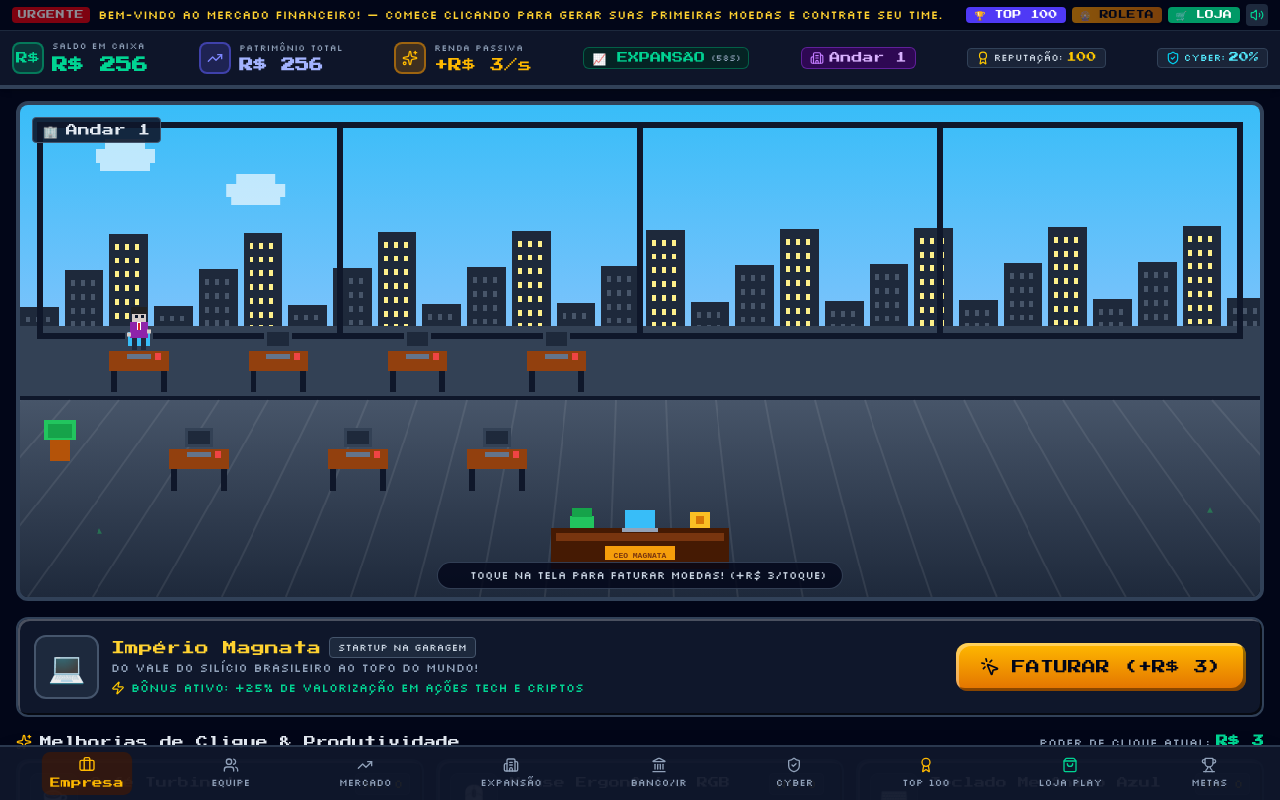
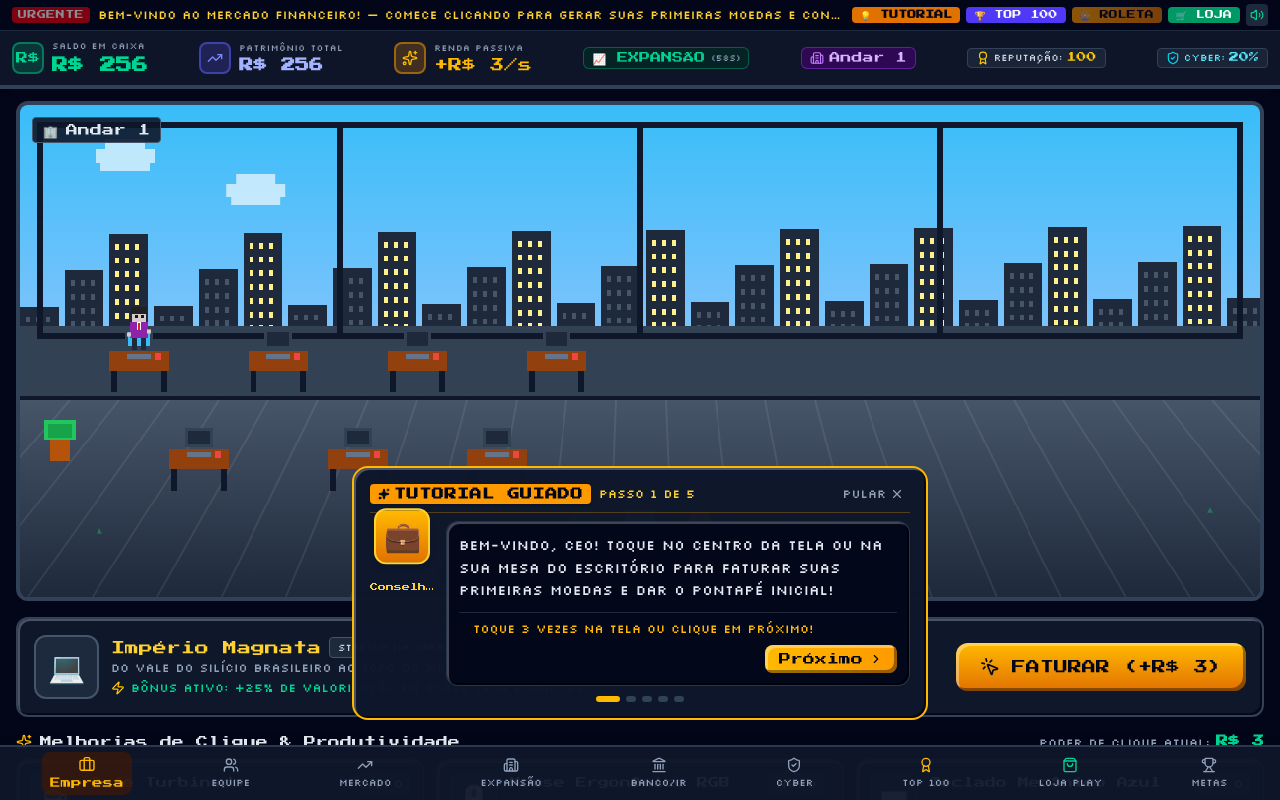
Before and after one commit to videosmusicasedandrade/Magnata.dos.negocios, a React (Vite) app: page / in a window 1280 px wide. Both pictures are taken after a click on the button "INICIAR JORNADA BILIONÁRIA". Shown: the top 800 px of the page. Built offline with nearby package versions, Linux system fonts and the light colour scheme.

Commit message:
feat: add guided tutorial system
Implement a step-by-step tutorial for new users, including state management, HUD integration, and a dedicated banner component to guide players through core game mechanics.

```diff
--- a/src/App.tsx
+++ b/src/App.tsx
@@ -43,6 +43,7 @@ import { DilemmaModal } from './components/DilemmaModal';
 import { SkyscraperModal } from './components/SkyscraperModal';
 import { WheelOfFortuneModal } from './components/WheelOfFortuneModal';
 import { RewardedAdModal } from './components/RewardedAdModal';
+import { GuidedTutorialBanner, TUTORIAL_STEPS } from './components/GuidedTutorialBanner';
 import { processGooglePlayPurchase, restorePurchases } from './game/billing';
 import { applyWheelReward } from './game/adsAndWheel';
 import { updatePlayerCeoProfile } from './game/leaderboard';
@@ -286,6 +287,62 @@ export default function App() {
     return () => clearInterval(saveTimer);
   }, [inGame, gameState]);
 
+  // Tutorial step handlers
+  const handleNextTutorialStep = () => {
+    setGameState((prev) => {
+      const currentStep = prev.tutorialStep ?? 0;
+      if (currentStep >= TUTORIAL_STEPS.length - 1) {
+        return {
+          ...prev,
+          tutorialActive: false,
+        };
+      }
+      const nextStep = currentStep + 1;
+      const targetTab = TUTORIAL_STEPS[nextStep]?.targetTab as TabId;
+      if (targetTab) {
+        setActiveTab(targetTab);
+      }
+      return {
+        ...prev,
+        tutorialStep: nextStep,
+        tutorialActive: true,
+      };
+    });
+  };
+
+  const handleSkipTutorial = () => {
+    setGameState((prev) => ({
+      ...prev,
+      tutorialActive: false,
+    }));
+  };
+
+  const handleOpenTutorial = () => {
+    setGameState((prev) => ({
+      ...prev,
+      tutorialStep: 0,
+      tutorialActive: true,
+    }));
+    setActiveTab('escritorio');
+  };
+
+  const handleSelectTab = (tab: TabId) => {
+    setActiveTab(tab);
+    soundEngine.playCoin();
+
+    setGameState((prev) => {
+      if (!prev.tutorialActive) return prev;
+      const step = prev.tutorialStep ?? 0;
+      if (step === 1 && tab === 'equipe') {
+        return { ...prev, tutorialStep: 2 };
+      }
+      if (step === 2 && tab === 'mercado') {
+        return { ...prev, tutorialStep: 3 };
+      }
+      return prev;
+    });
+  };
+
   // Manual Tap handler
   const handleTap = useCallback((x?: number, y?: number) => {
     setGameState((prev) => {
@@ -293,12 +350,21 @@ export default function App() {
       const isCrit = Math.random() < 0.15;
       const finalGain = isCrit ? clickVal * 3 : clickVal;
 
+      const nextClicks = prev.totalClicks + 1;
+      let nextStep = prev.tutorialStep ?? 0;
+      if (prev.tutorialActive && (nextStep === 0 || nextStep === undefined)) {
+        if (nextClicks >= 3) {
+          nextStep = 1;
+        }
+      }
+
       return {
         ...prev,
         cash: prev.cash + finalGain,
         totalEarnedAllTime: prev.totalEarnedAllTime + finalGain,
         currentQuarterEarnings: prev.currentQuarterEarnings + finalGain,
-        totalClicks: prev.totalClicks + 1,
+        totalClicks: nextClicks,
+        tutorialStep: nextStep,
       };
     });
   }, []);
@@ -872,8 +938,9 @@ export default function App() {
         onOpenSkyscraper={() => setIsSkyscraperOpen(true)}
         onOpenCycleInfo={() => setIsCycleInfoOpen(true)}
         onOpenWheel={() => setIsRewardedAdOpen(true)}
-        onOpenShop={() => setActiveTab('loja')}
-        onOpenLeaderboard={() => setActiveTab('ranking')}
+        onOpenShop={() => handleSelectTab('loja')}
+        onOpenLeaderboard={() => handleSelectTab('ranking')}
+        onOpenTutorial={handleOpenTutorial}
       />
 
       {/* Floating Billing / Reward Toast */}
@@ -1027,10 +1094,7 @@ export default function App() {
       {/* 3. DOCK / BOTTOM NAVIGATION BAR (Android Mobile + Web Optimized) */}
       <nav className="fixed bottom-0 left-0 right-0 z-40 bg-slate-900/95 border-t-2 border-slate-700/80 px-2 py-1.5 flex items-center justify-start sm:justify-around overflow-x-auto gap-2 sm:gap-0 select-none shadow-2xl">
         <button
-          onClick={() => {
-            setActiveTab('escritorio');
-            soundEngine.playCoin();
-          }}
+          onClick={() => handleSelectTab('escritorio')}
           className={`flex flex-col items-center gap-0.5 px-2 py-1 rounded-lg transition-all cursor-pointer ${
             activeTab === 'escritorio'
               ? 'text-amber-400 bg-amber-950/60 font-pixel scale-105'
@@ -1042,13 +1106,10 @@ export default function App() {
         </button>
 
         <button
-          onClick={() => {
-            setActiveTab('equipe');
-            soundEngine.playCoin();
-          }}
+          onClick={() => handleSelectTab('equipe')}
           className={`flex flex-col items-center gap-0.5 px-2 py-1 rounded-lg transition-all cursor-pointer ${
             activeTab === 'equipe'
-              ? 'text-indigo-400 bg-indigo-950/60 font-pixel scale-105'
+              ? 'text-indigo-400 bg-indigo-950/60 font-pixel scale-105 ring-2 ring-amber-400/80 animate-pulse'
               : 'text-slate-400 hover:text-slate-200 font-retro'
           }`}
         >
@@ -1057,10 +1118,7 @@ export default function App() {
         </button>
 
         <button
-          onClick={() => {
-            setActiveTab('mercado');
-            soundEngine.playCoin();
-          }}
+          onClick={() => handleSelectTab('mercado')}
           className={`flex flex-col items-center gap-0.5 px-2 py-1 rounded-lg transition-all cursor-pointer ${
             activeTab === 'mercado'
               ? 'text-blue-400 bg-blue-950/60 font-pixel scale-105'
@@ -1072,10 +1130,7 @@ export default function App() {
         </button>
 
         <button
-          onClick={() => {
-            setActiveTab('expansao');
-            soundEngine.playCoin();
-          }}
+          onClick={() => handleSelectTab('expansao')}
           className={`flex flex-col items-center gap-0.5 px-2 py-1 rounded-lg transition-all cursor-pointer ${
             activeTab === 'expansao'
               ? 'text-purple-400 bg-purple-950/60 font-pixel scale-105'
@@ -1087,10 +1142,7 @@ export default function App() {
         </button>
 
         <button
-          onClick={() => {
-            setActiveTab('financas');
-            soundEngine.playCoin();
-          }}
+          onClick={() => handleSelectTab('financas')}
           className={`flex flex-col items-center gap-0.5 px-2 py-1 rounded-lg transition-all cursor-pointer ${
             activeTab === 'financas'
               ? 'text-emerald-400 bg-emerald-950/60 font-pixel scale-105'
@@ -1102,10 +1154,7 @@ export default function App() {
         </button>
 
         <button
-          onClick={() => {
-            setActiveTab('cyber');
-            soundEngine.playCoin();
-          }}
+          onClick={() => handleSelectTab('cyber')}
           className={`flex flex-col items-center gap-0.5 px-2 py-1 rounded-lg transition-all cursor-pointer ${
             activeTab === 'cyber'
               ? 'text-cyan-400 bg-cyan-950/60 font-pixel scale-105'
@@ -1117,10 +1166,7 @@ export default function App() {
         </button>
 
         <button
-          onClick={() => {
-            setActiveTab('ranking');
-            soundEngine.playCoin();
-          }}
+          onClick={() => handleSelectTab('ranking')}
           className={`flex flex-col items-center gap-0.5 px-2 py-1 rounded-lg transition-all cursor-pointer ${
             activeTab === 'ranking'
               ? 'text-amber-400 bg-amber-950/60 font-pixel scale-105 ring-1 ring-amber-400'
@@ -1132,10 +1178,7 @@ export default function App() {
         </button>
 
         <button
-          onClick={() => {
-            setActiveTab('loja');
-            soundEngine.playCoin();
-          }}
+          onClick={() => handleSelectTab('loja')}
           className={`flex flex-col items-center gap-0.5 px-2 py-1 rounded-lg transition-all cursor-pointer ${
             activeTab === 'loja'
               ? 'text-emerald-400 bg-emerald-950/60 font-pixel scale-105 ring-1 ring-emerald-400'
@@ -1147,10 +1190,7 @@ export default function App() {
         </button>
 
         <button
-          onClick={() => {
-            setActiveTab('conquistas');
-            soundEngine.playCoin();
-          }}
+          onClick={() => handleSelectTab('conquistas')}
           className={`flex flex-col items-center gap-0.5 px-2 py-1 rounded-lg transition-all cursor-pointer ${
             activeTab === 'conquistas'
               ? 'text-yellow-400 bg-yellow-950/60 font-pixel scale-105'
@@ -1163,6 +1203,17 @@ export default function App() {
       </nav>
 
       {/* 4. MODALS & POPUPS */}
+      {/* Guided Tutorial Overlay Banner */}
+      {gameState.tutorialActive && (
+        <GuidedTutorialBanner
+          currentStep={gameState.tutorialStep ?? 0}
+          activeTab={activeTab}
+          onNextStep={handleNextTutorialStep}
+          onSkipTutorial={handleSkipTutorial}
+          onNavigateTab={(tab) => handleSelectTab(tab as TabId)}
+        />
+      )}
+
       {/* Rewarded Video Ad Modal */}
       <RewardedAdModal
         isOpen={isRewardedAdOpen}
--- /dev/null
+++ b/src/components/GuidedTutorialBanner.tsx
@@ -0,0 +1,175 @@
+import React from 'react';
+import { Sparkles, ChevronRight, X, HelpCircle, CheckCircle2, ArrowDown } from 'lucide-react';
+import { soundEngine } from '../game/audio';
+
+export interface TutorialStepConfig {
+  id: number;
+  title: string;
+  avatarEmoji: string;
+  advisorTitle: string;
+  message: string;
+  actionHint: string;
+  targetTab?: string;
+  highlightText: string;
+}
+
+export const TUTORIAL_STEPS: TutorialStepConfig[] = [
+  {
+    id: 0,
+    title: '1. Toque para Enriquecer',
+    avatarEmoji: '💼',
+    advisorTitle: 'Conselheiro Magnata',
+    message: 'Bem-vindo, CEO! Toque no centro da tela ou na sua mesa do escritório para faturar suas primeiras moedas e dar o pontapé inicial!',
+    actionHint: 'Toque 3 vezes na tela ou clique em Próximo!',
+    targetTab: 'escritorio',
+    highlightText: 'Toque na tela',
+  },
+  {
+    id: 1,
+    title: '2. Contrate sua Equipe',
+    avatarEmoji: '👨‍💼',
+    advisorTitle: 'Diretor de RH',
+    message: 'Excelente! Dinheiro em caixa. Agora abra a aba "Equipe" no menu inferior para contratar executivos e gerar renda passiva automática!',
+    actionHint: 'Abra a aba "Equipe" no menu inferior!',
+    targetTab: 'equipe',
+    highlightText: 'Aba Equipe',
+  },
+  {
+    id: 2,
+    title: '3. Invista no Mercado',
+    avatarEmoji: '📈',
+    advisorTitle: 'Analista de Mercado',
+    message: 'Ótimo trabalho! Sua equipe está gerando moedas a cada segundo. Vá até a aba "Mercado" para comprar Ações e Criptomoedas!',
+    actionHint: 'Explore a aba "Mercado"!',
+    targetTab: 'mercado',
+    highlightText: 'Aba Mercado',
+  },
+  {
+    id: 3,
+    title: '4. Fique Atento à Economia',
+    avatarEmoji: '🗞️',
+    advisorTitle: 'Economista Chefe',
+    message: 'Dica de Mestre: Acompanhe as Notícias e o Ciclo Econômico no topo para saber exatamente quando comprar na baixa e vender na alta!',
+    actionHint: 'Observe o indicador de Ciclo no HUD do topo!',
+    targetTab: 'escritorio',
+    highlightText: 'Ciclo Econômico',
+  },
+  {
+    id: 4,
+    title: '5. Domine o Mercado!',
+    avatarEmoji: '👑',
+    advisorTitle: 'Sócio Fundador',
+    message: 'Sensacional! Você aprendeu o básico. Agora erga os andares do seu Arranha-Céu, adquira concorrentes e suba no Ranking dos Top 100 CEOs!',
+    actionHint: 'Concluir Tutorial e Jogar! 🎉',
+    targetTab: 'escritorio',
+    highlightText: 'Jornada Bilionária',
+  },
+];
+
+interface GuidedTutorialBannerProps {
+  currentStep: number;
+  activeTab: string;
+  onNextStep: () => void;
+  onSkipTutorial: () => void;
+  onNavigateTab: (tab: string) => void;
+}
+
+export const GuidedTutorialBanner: React.FC<GuidedTutorialBannerProps> = ({
+  currentStep,
+  activeTab,
+  onNextStep,
+  onSkipTutorial,
+  onNavigateTab,
+}) => {
+  const stepConfig = TUTORIAL_STEPS[currentStep] || TUTORIAL_STEPS[TUTORIAL_STEPS.length - 1];
+  const totalSteps = TUTORIAL_STEPS.length;
+  const isLastStep = currentStep === totalSteps - 1;
+
+  const handleNext = () => {
+    soundEngine.playCoin();
+    if (stepConfig.targetTab && stepConfig.targetTab !== activeTab) {
+      onNavigateTab(stepConfig.targetTab);
+    }
+    onNextStep();
+  };
+
+  return (
+    <aside
+      aria-label="Tutorial Guiado"
+      className="fixed bottom-20 left-1/2 -translate-x-1/2 z-50 w-[94%] max-w-xl bg-slate-900/98 border-2 border-amber-400 rounded-2xl p-3.5 sm:p-4 shadow-[0_10px_35px_rgba(245,158,11,0.35)] retro-box backdrop-blur-none transition-all duration-300 animate-fadeIn"
+    >
+      {/* Top Header Row */}
+      <div className="flex items-center justify-between gap-2 pb-2 mb-2 border-b border-amber-500/30">
+        <div className="flex items-center gap-2">
+          <span className="font-pixel text-[10px] sm:text-xs bg-amber-500 text-slate-950 px-2 py-0.5 rounded font-bold uppercase tracking-wider flex items-center gap-1 shadow">
+            <Sparkles className="w-3 h-3 fill-current" />
+            TUTORIAL GUIADO
+          </span>
+          <span className="font-retro text-xs text-amber-300">
+            Passo {currentStep + 1} de {totalSteps}
+          </span>
+        </div>
+
+        <button
+          onClick={onSkipTutorial}
+          className="font-retro text-[10px] sm:text-xs text-slate-400 hover:text-amber-300 flex items-center gap-1 px-1.5 py-0.5 rounded hover:bg-slate-800 transition-colors cursor-pointer"
+          title="Pular Tutorial"
+        >
+          <span>Pular</span>
+          <X className="w-3.5 h-3.5" />
+        </button>
+      </div>
+
+      {/* Main Content Area: Character Speech Bubble */}
+      <div className="flex items-start gap-3">
+        {/* Pixel Character Avatar */}
+        <div className="shrink-0 flex flex-col items-center">
+          <div className="w-12 h-12 sm:w-14 sm:h-14 rounded-xl bg-gradient-to-b from-amber-400 to-amber-600 border-2 border-amber-300 flex items-center justify-center text-2xl sm:text-3xl shadow-md animate-bounce">
+            {stepConfig.avatarEmoji}
+          </div>
+          <span className="font-pixel text-[8px] text-amber-300 mt-1 text-center max-w-[64px] truncate">
+            {stepConfig.advisorTitle}
+          </span>
+        </div>
+
+        {/* Speech Bubble Text Box */}
+        <div className="flex-1 min-w-0 bg-slate-950/90 border border-slate-700/80 rounded-xl p-2.5 sm:p-3 relative retro-box">
+          <p className="font-retro text-xs sm:text-sm text-slate-200 leading-relaxed">
+            {stepConfig.message}
+          </p>
+
+          <div className="mt-2.5 flex flex-wrap items-center justify-between gap-2 pt-2 border-t border-slate-800">
+            <div className="flex items-center gap-1.5 font-retro text-[10px] sm:text-xs text-amber-400">
+              <span className="inline-block w-2 h-2 rounded-full bg-amber-400 animate-ping" />
+              <span>{stepConfig.actionHint}</span>
+            </div>
+
+            <button
+              onClick={handleNext}
+              className="px-3.5 py-1.5 bg-gradient-to-r from-amber-400 to-amber-500 hover:from-amber-300 hover:to-amber-400 text-slate-950 font-pixel text-[10px] sm:text-xs rounded-lg retro-btn flex items-center gap-1.5 cursor-pointer shadow-md active:scale-95 ml-auto"
+            >
+              <span>{isLastStep ? 'Concluir! 🎉' : 'Próximo'}</span>
+              {!isLastStep && <ChevronRight className="w-3.5 h-3.5" />}
+            </button>
+          </div>
+        </div>
+      </div>
+
+      {/* Progress Dots Indicator */}
+      <div className="flex justify-center gap-1.5 mt-2.5">
+        {TUTORIAL_STEPS.map((step, idx) => (
+          <div
+            key={step.id}
+            className={`h-1.5 rounded-full transition-all duration-300 ${
+              idx === currentStep
+                ? 'w-6 bg-amber-400'
+                : idx < currentStep
+                ? 'w-2.5 bg-emerald-500'
+                : 'w-2.5 bg-slate-700'
+            }`}
+          />
+        ))}
+      </div>
+    </aside>
+  );
+};
--- a/src/components/HUD.tsx
+++ b/src/components/HUD.tsx
@@ -31,6 +31,7 @@ interface HUDProps {
   onOpenWheel: () => void;
   onOpenShop: () => void;
   onOpenLeaderboard?: () => void;
+  onOpenTutorial?: () => void;
 }
 
 export const HUD: React.FC<HUDProps> = ({
@@ -51,6 +52,7 @@ export const HUD: React.FC<HUDProps> = ({
   onOpenWheel,
   onOpenShop,
   onOpenLeaderboard,
+  onOpenTutorial,
 }) => {
   const cycleInfo = getEconomicCycleInfo(economicCycle);
   const latestNews = newsFeed[newsFeed.length - 1];
@@ -78,6 +80,19 @@ export const HUD: React.FC<HUDProps> = ({
 
         {/* Action Shortcuts & Audio Mute */}
         <div className="flex items-center gap-1.5 shrink-0 ml-2">
+          {onOpenTutorial && (
+            <button
+              onClick={() => {
+                onOpenTutorial();
+                soundEngine.playCoin();
+              }}
+              className="flex items-center gap-1 px-2 py-0.5 rounded bg-amber-600 hover:bg-amber-500 text-slate-950 font-pixel text-[9px] shadow cursor-pointer transition-transform active:scale-95 font-bold"
+              title="Abrir Tutorial Guiado"
+            >
+              <span>💡 TUTORIAL</span>
+            </button>
+          )}
+
           {onOpenLeaderboard && (
             <button
               onClick={() => {
--- a/src/game/storage.ts
+++ b/src/game/storage.ts
@@ -100,6 +100,10 @@ export function createInitialGameState(originId: BusinessOriginId = 'garagem'):
     activeDecorations: [],
     temporaryEmployees: [],
     temporaryDefenseBoost: null,
+
+    // Guided Tutorial
+    tutorialStep: 0,
+    tutorialActive: true,
   };
 }
 
@@ -140,6 +144,8 @@ export function loadGame(): OfflineEarningsResult | null {
       temporaryEmployees: parsed.temporaryEmployees || [],
       temporaryDefenseBoost: parsed.temporaryDefenseBoost || null,
       totalAdsWatched: parsed.totalAdsWatched || 0,
+      tutorialStep: typeof parsed.tutorialStep === 'number' ? parsed.tutorialStep : 0,
+      tutorialActive: typeof parsed.tutorialActive === 'boolean' ? parsed.tutorialActive : false,
     };
 
     // Calculate offline gains
--- a/src/types/game.ts
+++ b/src/types/game.ts
@@ -355,6 +355,10 @@ export interface GameState {
   breachesSuffered: number;
   totalAdsWatched: number;
   lastSaveTimestamp: number;
+
+  // Guided Tutorial State
+  tutorialStep?: number;
+  tutorialActive?: boolean;
 }
 
 export interface LeaderboardEntry {
```
